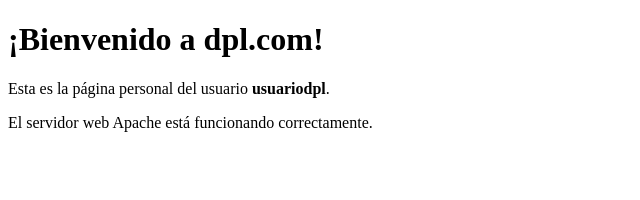
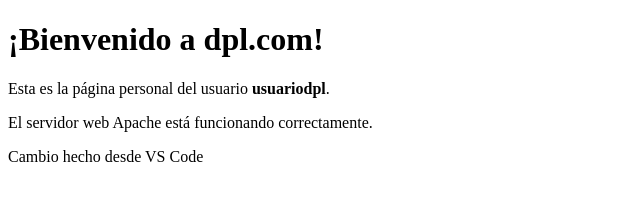
Before and after one commit to danimirandadev/dpl1, a plain HTML site: page index.html in a window 1280 px wide. Shown: the whole page, without its empty margins (0-640 px from the left). Drawn offline with Linux system fonts and the light colour scheme.

Commit message:
modificar index desde vscode

```diff
--- a/index.html
+++ b/index.html
@@ -8,6 +8,7 @@
 	<h1>¡Bienvenido a dpl.com!</h1>
         <p>Esta es la página personal del usuario <strong>usuariodpl</strong>.</p>
         <p>El servidor web Apache está funcionando correctamente.</p>
+		<p>Cambio hecho desde VS Code</p>
 </body>
 </html>
 
```
